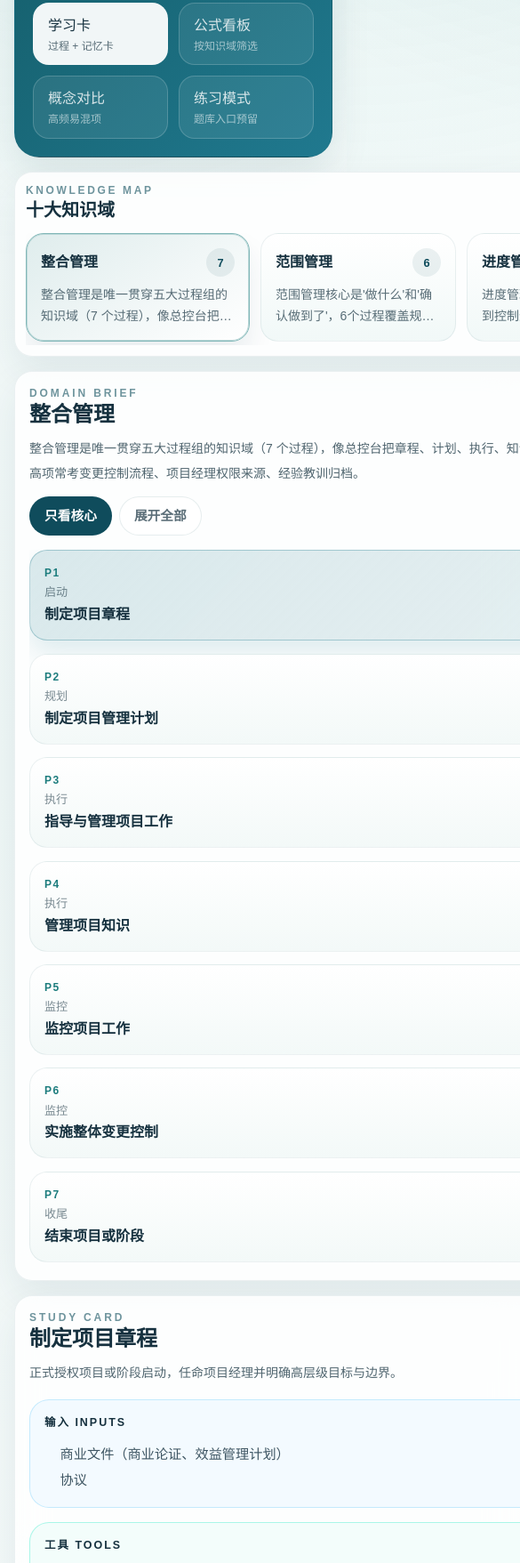
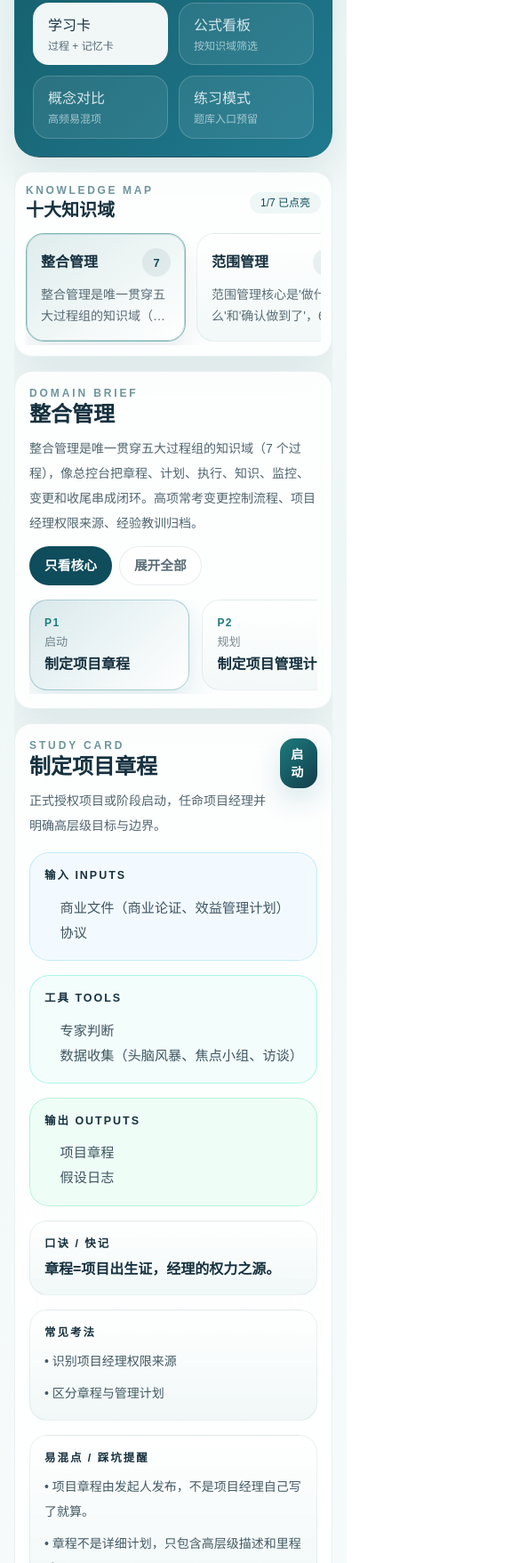
Before and after one commit to Bovia/ruankao-senior, a plain HTML site: page index.html in a window 390 px wide. Shown: the part 664-2421 px from the top of the page at 89% size, 585 px wide, since content can reach past the window. Drawn offline with nearby package versions, Linux system fonts and the light colour scheme.

Commit message:
Enhance layout responsiveness by adding min-width properties to various sections in index.html and adjusting styles in styles.css for better overflow handling and display properties.

```diff
--- a/index.html
+++ b/index.html
@@ -92,8 +92,8 @@
         </div>
       </header>
 
-      <main class="grid gap-4 lg:grid-cols-[280px_minmax(0,1fr)] items-start">
-        <aside class="panel p-3 md:p-4">
+      <main class="grid gap-4 lg:grid-cols-[280px_minmax(0,1fr)] items-start overflow-hidden">
+        <aside class="panel p-3 md:p-4 min-w-0">
           <div class="mb-3 flex items-center justify-between">
             <div>
               <p class="text-xs font-semibold uppercase tracking-[0.22em] text-ocean/60">Knowledge Map</p>
@@ -121,8 +121,8 @@
           </div>
         </aside>
 
-        <section class="grid gap-4 content-start">
-          <section class="panel overflow-hidden p-4 md:p-5">
+          <section class="grid gap-4 content-start min-w-0">
+          <section class="panel overflow-hidden p-4 md:p-5 min-w-0">
             <div class="mb-4 flex flex-col gap-3 xl:flex-row xl:items-end xl:justify-between">
               <div>
                 <p class="text-xs font-semibold uppercase tracking-[0.24em] text-ocean/60">Domain Brief</p>
@@ -164,11 +164,11 @@
 
           <section
             v-if="activeView === 'study'"
-            class="grid gap-4 xl:grid-cols-[minmax(0,1.3fr)_360px] items-start"
+            class="grid gap-4 xl:grid-cols-[minmax(0,1.3fr)_360px] items-start min-w-0"
           >
-            <div class="panel p-4 md:p-5">
+            <div class="panel p-4 md:p-5 min-w-0">
               <div class="mb-4 flex items-start justify-between gap-4">
-                <div>
+                <div class="min-w-0">
                   <p class="text-xs font-semibold uppercase tracking-[0.24em] text-ocean/60">Study Card</p>
                   <h3 class="font-display text-2xl font-semibold">{{ activeProcess.name }}</h3>
                   <p class="mt-2 text-sm leading-7 text-ink/75">{{ activeProcess.goal }}</p>
@@ -315,7 +315,7 @@
 
           <section
             v-else-if="activeView === 'formula'"
-            class="panel p-4 md:p-5"
+            class="panel p-4 md:p-5 min-w-0"
           >
             <div class="mb-4">
               <p class="text-xs font-semibold uppercase tracking-[0.24em] text-ocean/60">Formula Board</p>
@@ -355,7 +355,7 @@
 
           <section
             v-else-if="activeView === 'compare'"
-            class="panel p-4 md:p-5"
+            class="panel p-4 md:p-5 min-w-0"
           >
             <div class="mb-4">
               <p class="text-xs font-semibold uppercase tracking-[0.24em] text-ocean/60">Concept Compare</p>
@@ -391,7 +391,7 @@
 
           <section
             v-else
-            class="panel p-4 md:p-5"
+            class="panel p-4 md:p-5 min-w-0"
           >
             <div class="mb-4">
               <p class="text-xs font-semibold uppercase tracking-[0.24em] text-ocean/60">Practice Mode</p>
@@ -399,7 +399,7 @@
               <p class="mt-2 text-sm leading-7 text-ink/75">这里先把结构留好，后面你把外部学习结果整理成 JSON 后，直接挂进对应知识域的 <code>quiz</code>
                 字段即可。</p>
             </div>
-            <div class="grid gap-4 lg:grid-cols-[minmax(0,1fr)_320px]">
+            <div class="grid gap-4 lg:grid-cols-[minmax(0,1fr)_320px] min-w-0">
               <div class="space-y-4">
                 <article
                   v-for="question in activeDomain.quiz"
--- a/styles.css
+++ b/styles.css
@@ -18,6 +18,7 @@
   margin: 0;
   min-width: 320px;
   background: var(--page-bg);
+  overflow-x: hidden;
 }
 
 code {
@@ -169,11 +170,17 @@
 }
 
 .process-strip {
-  display: grid;
+  display: flex;
+  flex-wrap: nowrap;
   align-items: start;
   gap: 0.9rem;
   overflow-x: auto;
   padding-bottom: 0.25rem;
+  -webkit-overflow-scrolling: touch;
+}
+
+.process-strip > * {
+  flex: 0 0 auto;
 }
 
 .process-node {
@@ -309,7 +316,12 @@
 
 @media (min-width: 768px) {
   .process-strip {
+    display: grid;
     grid-template-columns: repeat(auto-fit, minmax(180px, 1fr));
+  }
+
+  .process-strip > * {
+    flex: unset;
   }
 }
 
@@ -338,4 +350,12 @@
     min-width: calc(50% - 0.375rem);
     flex: 1 1 140px;
   }
+
+  .domain-card {
+    min-width: 180px;
+  }
+
+  .process-node {
+    min-width: 180px;
+  }
 }
```
